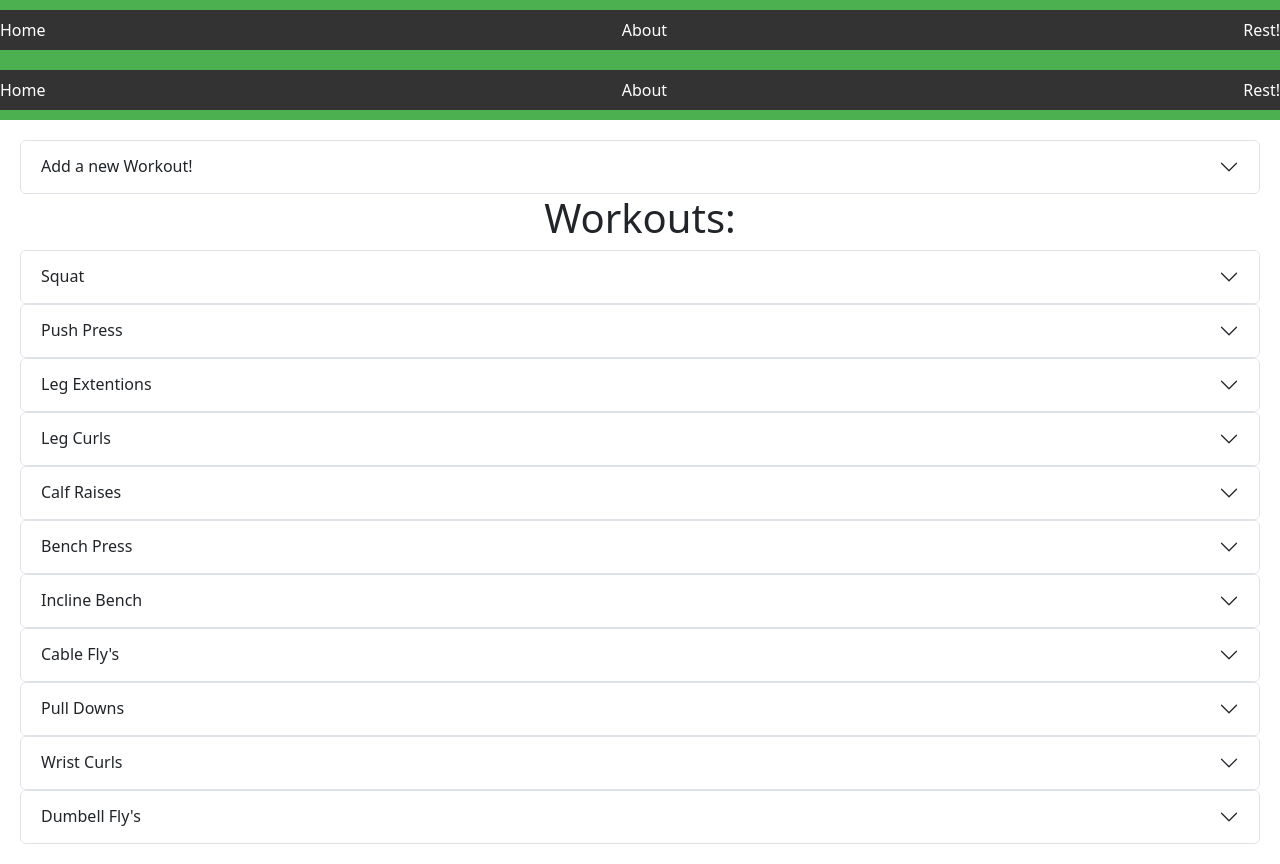
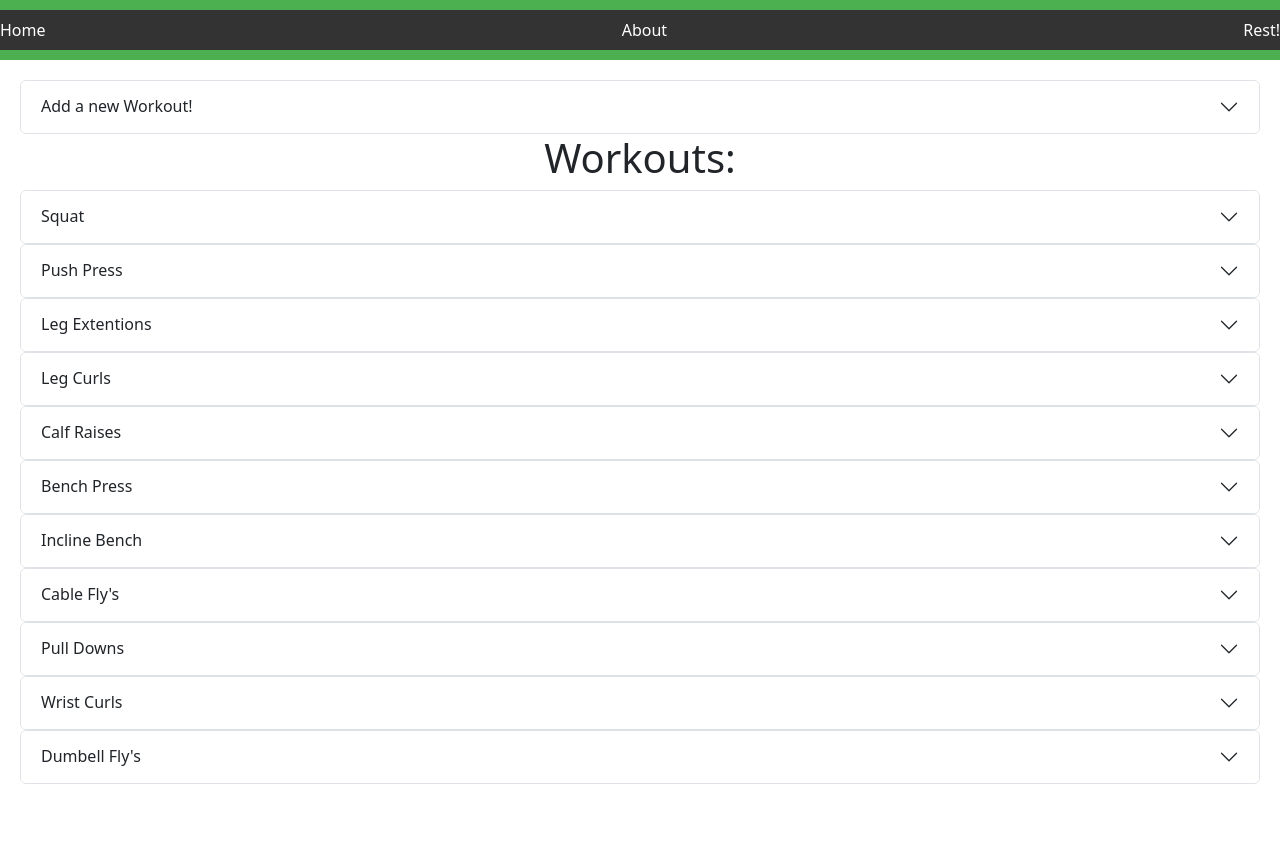
Before and after one commit to NathanWelliver/phase-2-project, a React (Create React App) app: page /about in a window 1280 px wide. After the commit the page ends 804 px from the top, so only its background shows below. Built offline with nearby package versions, Linux system fonts and the light colour scheme; data requests are answered from the project's data file.

Commit message:
Fixed data flow to use outletcontext

```diff
--- a/src/Pages/About.js
+++ b/src/Pages/About.js
@@ -1,27 +1,17 @@
 import React from "react";
-import { useState, useEffect } from "react";
-import NavBar from "../Components/NavBar";
 import WorkoutCard from "../Components/WorkoutCard";
 import { Accordion } from "react-bootstrap";
 import WorkoutForm from "../Components/WorkoutForm";
+import { useOutletContext } from "react-router-dom";
+
 
 function About() {
-  const [workouts, setWorkouts] = useState([]);
-
-  useEffect(() => {
-    fetch("http://localhost:3000/workouts")
-    .then(r => r.json())
-    .then(data => setWorkouts(data))
-    .catch(error => console.log(error))
-}, [])
+  const {workouts, setWorkouts} = useOutletContext();
 
 const workoutList = workouts.map(workout => <WorkoutCard key={workout.id} workout={workout}/>)
 
     return (
-      <>
-      <header>
-        <NavBar />
-      </header>
+      <div className="about">
         <main>
           <Accordion>
             <Accordion.Item eventKey="0">
@@ -32,9 +22,9 @@ const workoutList = workouts.map(workout => <WorkoutCard key={workout.id} workou
             </Accordion.Item>
           </Accordion>
           <h1>Workouts:</h1>
-          {workoutList}
+          <div>{workoutList}</div>
         </main>
-      </>
+      </div>
     );
   };
 
```
